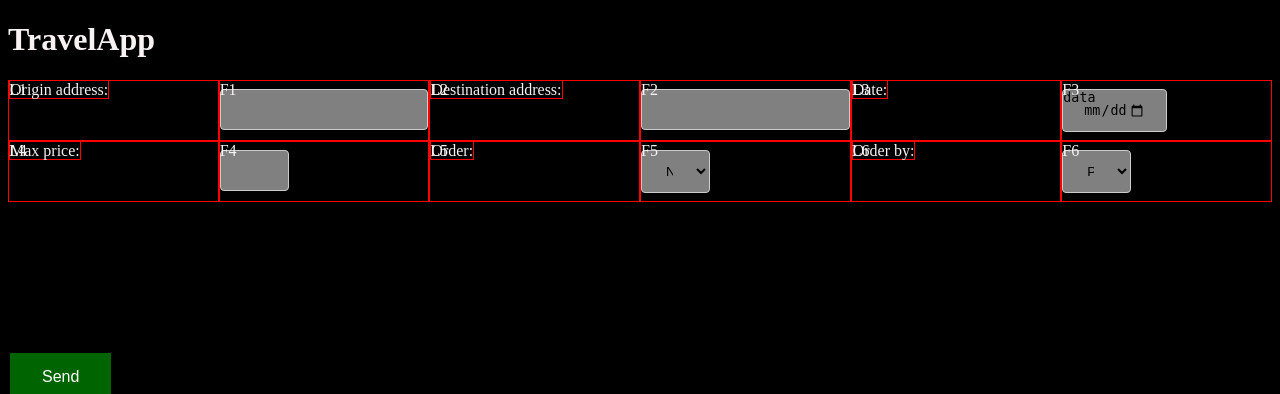
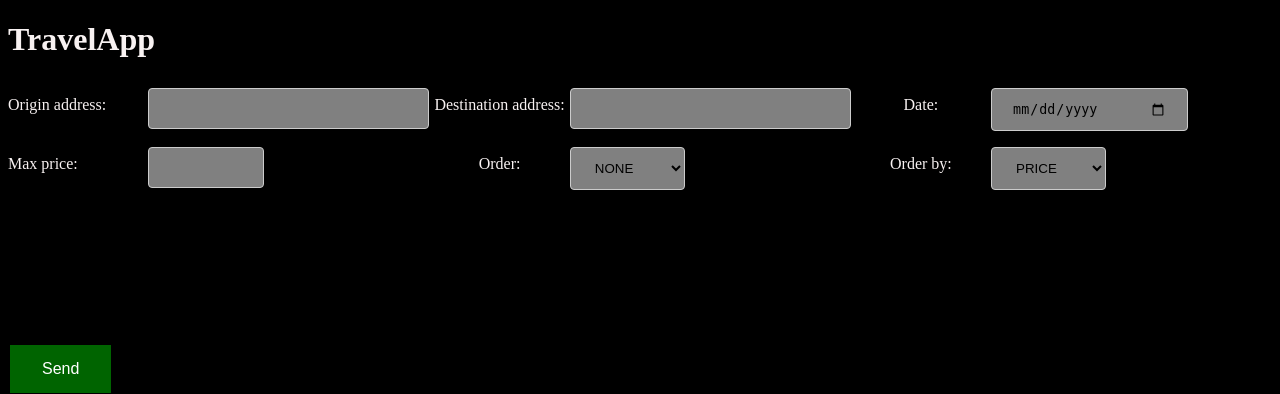
Before and after one commit to andriu99/TFGViajes, a Django app: page / in a window 1280 px wide. Shown: the top 394 px of the page. Run offline with Django 3.2, Linux system fonts and the light colour scheme; some libraries are stand-ins or nearby versions.

Commit message:
#116 segunda versión css grid en el formulario

```diff
--- a/project/app/forms.py
+++ b/project/app/forms.py
@@ -1,6 +1,4 @@
 from django import forms
-from datetime import timedelta
-from durationwidget.widgets import TimeDurationWidget
 
 
 class DateInput(forms.DateTimeInput):
@@ -15,12 +13,12 @@ class userRequest(forms.Form):
     lat_Dest = forms.FloatField(widget=forms.HiddenInput(attrs={"id":"lat_Dest"}),required=False,initial=181)
     lon_Dest = forms.FloatField(widget=forms.HiddenInput(attrs={"id":"lon_Dest"}),required=False,initial=181)
 
-    origin_address=forms.CharField(max_length=200,widget=forms.TextInput(attrs={"class":"data","id":"origin_address"}))
-    destination_address=forms.CharField(max_length=200,widget=forms.TextInput(attrs={"class":"data","id":"destination_address"}))
+    origin_address=forms.CharField(max_length=200,widget=forms.TextInput(attrs={"class":"data_aux data","id":"origin_address"}))
+    destination_address=forms.CharField(max_length=200,widget=forms.TextInput(attrs={"class":"data_aux data","id":"destination_address"}))
 
-    date=forms.DateField(widget=DateInput(attrs={"class":"data","id":"data_id"}))
+    date=forms.DateField(widget=DateInput(attrs={"class":"data_aux data","id":"data_id"}))
 
-    maxPrice=forms.FloatField(label='Max price:',widget=forms.NumberInput(attrs={"id":"max_price_time","class":"data",'step': "0.1"}),required=False)
+    maxPrice=forms.FloatField(label='Max price:',widget=forms.NumberInput(attrs={"id":"max_price_time","class":"data_aux data",'step': "0.1"}),required=False)
 
     CHOICES_ORDERTYPE =(
     ("NONE", "NONE"),
--- a/project/app/static/style.css
+++ b/project/app/static/style.css
@@ -5,7 +5,7 @@ body {
 
 .grid-container {
     display: grid;
-    grid-template-columns: 1fr 1fr 1fr 1fr 1fr 1fr;
+    grid-template-columns: 0.5fr 1fr 0.5fr 1fr 0.5fr 1fr;
     grid-template-rows: 0.3fr 0.3fr 2.4fr;
     gap: 0px 0px;
     grid-template-areas: "L1 F1 L2 F2 L3 F3" "L4 F4 L5 F5 L6 F6" ". . . . . .";
@@ -62,6 +62,8 @@ body {
 
 /* For presentation only, no need to copy the code below */
 
+
+/*
 .grid-container * {
     border: 1px solid red;
     position: relative;
@@ -73,12 +75,21 @@ body {
     top: 0;
     left: 0;
 }
+*/
+
+.data_aux {
+    width: 100%;
+    display: inline-block;
+    margin: 16px 0;
+}
+
+.data_aux2 {
+    text-align: center;
+}
 
 .data {
-    width: 100%;
     padding: 12px 20px;
     margin: 8px 0;
-    display: inline-block;
     border: 1px solid #ccc;
     border-radius: 4px;
     box-sizing: border-box;
@@ -145,10 +156,10 @@ body {
 }
 
 #max_price_time {
-    width: 33%;
+    width: 41%;
     text-align: left;
 }
 
 #data_id {
-    width: 50%;
+    width: 70%;
 }
--- a/project/app/templates/app/home.html
+++ b/project/app/templates/app/home.html
@@ -1,6 +1,4 @@
-{% extends 'app/layout.html' %}
-
-{% block content %}
+{% extends 'app/layout.html' %} {% block content %}
 
 
 <form method="post">
@@ -8,8 +6,10 @@
 
     <div class="grid-container">
         <div class="L1">
+            <div class="data_aux">
                 {{ form.origin_address.label_tag}}
 
+            </div>
 
         </div>
         <div class="F1">
@@ -18,7 +18,10 @@
 
         </div>
         <div class="L2">
+            <div class="data_aux data_aux2">
                 {{ form.destination_address.label_tag}}
+
+            </div>
 
 
         </div>
@@ -28,7 +31,11 @@
 
         </div>
         <div class="L3">
+            <div class="data_aux data_aux2">
                 {{ form.date.label_tag}}
+
+            </div>
+
 
 
         </div>
@@ -38,18 +45,20 @@
 
         </div>
         <div class="L4">
-                {{ form.maxPrice.label_tag}}
-
+            <div class="data_aux">
+                {{ form.maxPrice.label_tag}} </div>
 
         </div>
+
         <div class="F4">
             {{ form.maxPrice}}
 
+        </div>
+        <div class="L5">
+            <div class="data_aux data_aux2">
+                {{ form.OrderType.label_tag}}
 
             </div>
-            <div class="L5">
-                {{ form.OrderType.label_tag}}
-
 
         </div>
         <div class="F5">
@@ -58,7 +67,10 @@
 
         </div>
         <div class="L6">
+            <div class="data_aux data_aux2">
                 {{ form.OrderBy.label_tag}}
+
+            </div>
 
 
         </div>
@@ -66,13 +78,17 @@
             {{ form.OrderBy}}
 
         </div>
+
+
+
     </div>
 
 
 
 
 
-        <button id="send_button" >Send</button>
+
+    <button id="send_button">Send</button>
 
     <div id="google_map" style="width:85%; height: 500px;"></div>
 
@@ -100,10 +116,7 @@
 
     </table>
 
-        {% endif %}
-
-
-        {% if skyscannerTrips %}
+    {% endif %} {% if skyscannerTrips %}
     <div class="titles">
 
         <h2>Lista de viajes en avión</h2>
@@ -130,10 +143,7 @@
         {% endfor %}
 
     </table>
-        {% endif %}
-
-
-        {% if busTrips %}
+    {% endif %} {% if busTrips %}
     <div class="titles">
         <h2>Lista de viajes en bus</h2>
     </div>
@@ -159,10 +169,7 @@
 
     </table>
 
-        {% endif %}
-
-
-        {% if trainTrips %}
+    {% endif %} {% if trainTrips %}
     <div class="titles">
 
         <h2>Lista de viajes en tren</h2>
@@ -198,12 +205,10 @@
 
 </form>
 
-{% endblock %}
-
-{% block extend_footer %}
-    {% load static %}
+{% endblock %} {% block extend_footer %} {% load static %}
 <script src="{% static 'google_maps.js'%}"></script>
-    <script src="https://maps.googleapis.com/maps/api/js?key=AIzaSyCaR0xc4Xiv3rHEV-HkFD-4Dt7hsIx3aT0&libraries=places&callback=init_autocomplete_map" ></script>
+<script src="https://maps.googleapis.com/maps/api/js?key=AIzaSyCaR0xc4Xiv3rHEV-HkFD-4Dt7hsIx3aT0&libraries=places&callback=init_autocomplete_map">
+</script>
 
 
 
```
Lines whose indentation alone changed are shown as unchanged.
